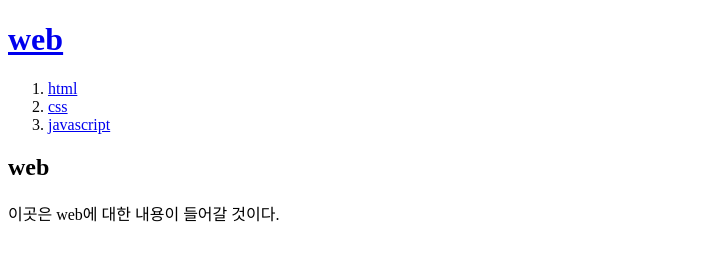
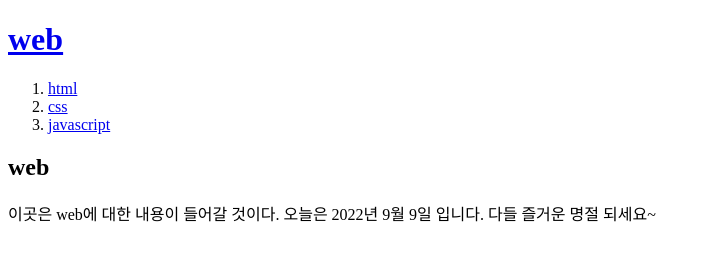
Before and after one commit to juteezworld/my-first-web-site, a plain HTML site: page index.html in a window 1280 px wide. Shown: the whole page, without its empty margins (0-711 px from the left). Drawn offline with Linux system fonts and the light colour scheme.

Commit message:
Add files via upload
수정2

```diff
--- a/index.html
+++ b/index.html
@@ -13,6 +13,6 @@
   <li><a href="3.html"> javascript </a></li>
 </ol>
 <h2>web</h2>
-<p>이곳은 web에 대한 내용이 들어갈 것이다.</p>
+<p>이곳은 web에 대한 내용이 들어갈 것이다. 오늘은 2022년 9월 9일 입니다. 다들 즐거운 명절 되세요~</p>
 </body>
 </html>
```
